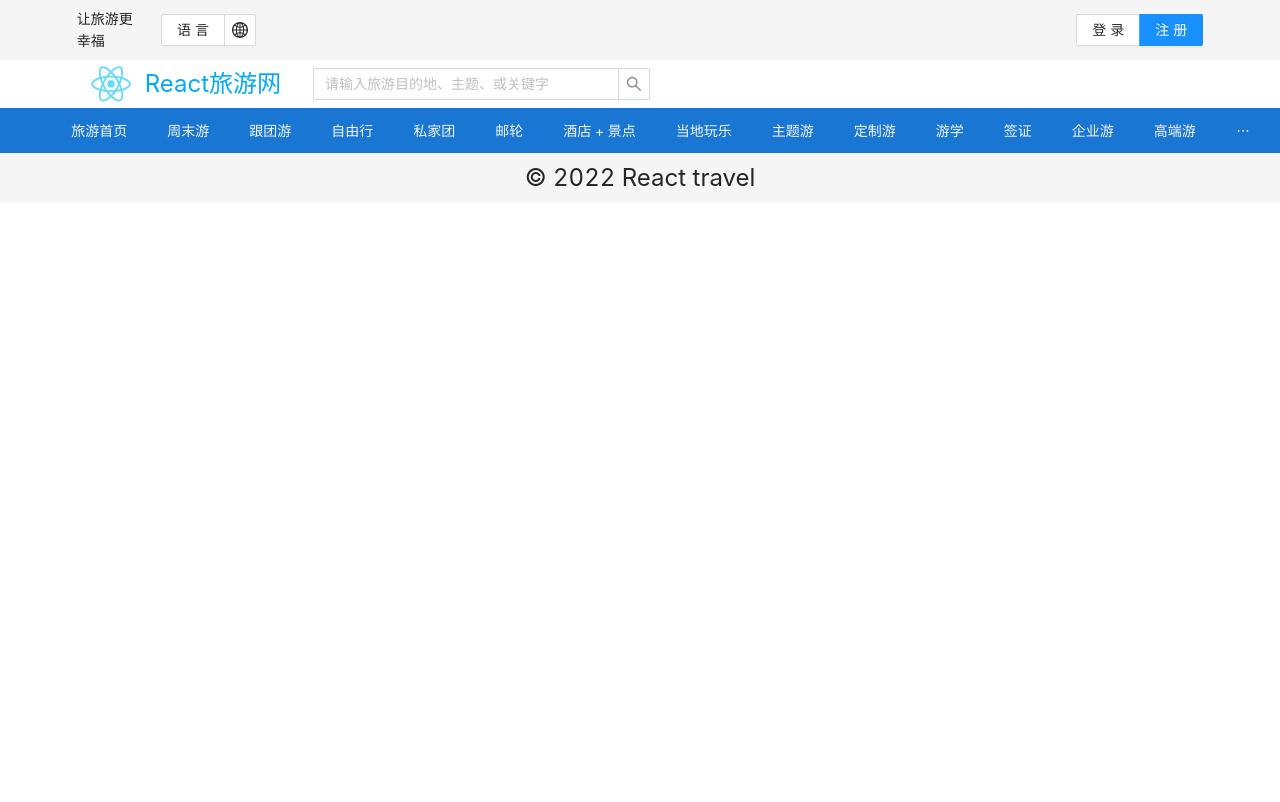
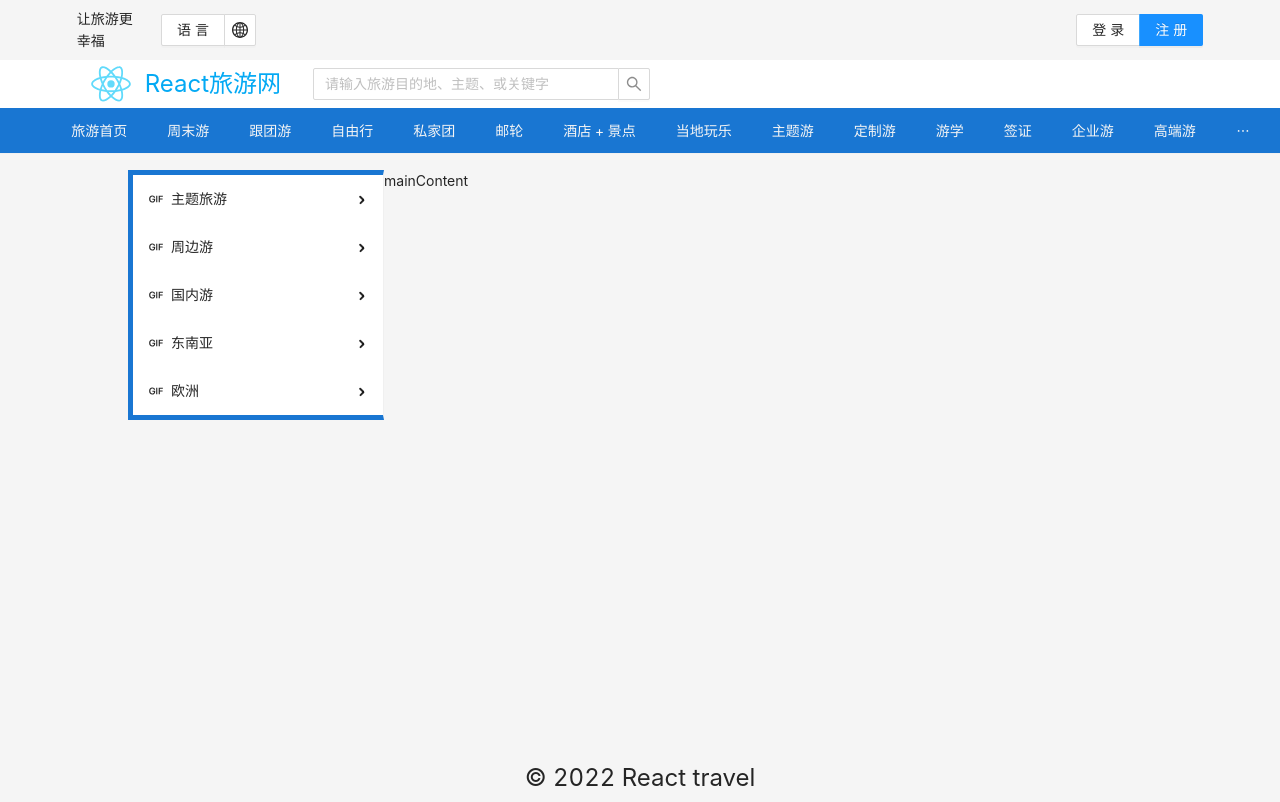
Before and after one commit to Orange-ice/react-travel, a React (Vite) app: page / in a window 1280 px wide. Built offline with nearby package versions, Linux system fonts and the light colour scheme.

Commit message:
sideMenu 部分

```diff
--- a/src/App.tsx
+++ b/src/App.tsx
@@ -1,11 +1,25 @@
 import Header from './components/header';
 import Footer from './components/footer';
+import {Row, Col} from 'antd';
+import SideMenu from './components/sideMenu';
 
 function App() {
 
   return (
     <div>
       <Header/>
+      <div style={{background: '#f5f5f5'}}>
+        <main style={{width: '80%', margin: '0 auto', minHeight: '75vh', paddingTop: 16}}>
+          <Row>
+            <Col span={6}>
+              <SideMenu/>
+            </Col>
+            <Col span={18}>
+              mainContent
+            </Col>
+          </Row>
+        </main>
+      </div>
       <Footer/>
     </div>
   );
--- /dev/null
+++ b/src/components/sideMenu/index.tsx
@@ -0,0 +1,34 @@
+import {sideMenuList} from './mock';
+import {Menu} from 'antd';
+import {GifOutlined} from '@ant-design/icons';
+import s from './sideMenu.module.scss';
+
+const SideMenu = () => {
+
+  const renderTitle = (title: string) => {
+    return (
+      <span>
+        <GifOutlined style={{marginRight: 8}}/>
+        {title}
+      </span>
+    );
+  };
+  return (
+    <Menu mode="vertical" className={s.sideMenu}>
+      {sideMenuList.map(menu => (
+        <Menu.SubMenu key={menu.title} title={renderTitle(menu.title)}>
+          {menu.subMenu.map(subMenu => (
+            <Menu.SubMenu key={subMenu.title} title={renderTitle(subMenu.title)}>
+              {subMenu.subMenu.map(item => (
+                <Menu.Item key={item}>{renderTitle(item)}</Menu.Item>
+              ))}
+            </Menu.SubMenu>
+          ))}
+        </Menu.SubMenu>
+      ))}
+    </Menu>
+  );
+};
+
+
+export default SideMenu;
--- /dev/null
+++ b/src/components/sideMenu/mock.ts
@@ -0,0 +1,132 @@
+export const sideMenuList = [
+  {
+    title: '主题旅游',
+    subMenu: [
+      {
+        title: '爸妈游',
+        subMenu: ['祈福拜佛', '古镇游玩', '桂林山水', '红色之旅'],
+      },
+      {
+        title: '亲子游',
+        subMenu: ['上海迪士尼', '探险体验', '海洋公园', '感受名校'],
+      },
+      {
+        title: '蜜月游',
+        subMenu: ['浪漫海岛', '豪华酒店', '购物血拼', '全球婚礼'],
+      },
+    ],
+  },
+  {
+    title: '周边游',
+    subMenu: [
+      {
+        title: '周边目的地',
+        subMenu: ['杭州', '南京', '苏州', '黄山'],
+      },
+      {
+        title: '热门景点',
+        subMenu: ['普陀山', '千岛湖', '乌镇古镇', '宏村'],
+      },
+    ],
+  },
+  {
+    title: '国内游',
+    subMenu: [
+      {
+        title: '广东',
+        subMenu: ['广州', '深圳', '珠海', '惠州'],
+      },
+      {
+        title: '浙江',
+        subMenu: ['杭州', '普陀山', '千岛湖', '宁波'],
+      },
+      {
+        title: '江苏',
+        subMenu: ['舟山', '乌镇', '干山', '湖州'],
+      },
+    ],
+  },
+  {
+    title: '东南亚',
+    subMenu: [
+      {
+        title: '热门目的地',
+        subMenu: ['新加坡', '巴厘岛', '越南', '柬埔寨'],
+      },
+      {
+        title: '热门景点',
+        subMenu: ['下龙湾', '吴哥窟', '西哈努克', '槟城珍珠岛'],
+      },
+    ],
+  },
+  {
+    title: '欧洲',
+    subMenu: [
+      {
+        title: '热门邮轮航线',
+        subMenu: ['欧洲河轮', '北欧邮轮', '爱琴海邮轮', '英伦三岛'],
+      },
+      {
+        title: '热门景点',
+        subMenu: ['贝加尔湖', '普罗旺斯', '阿尔卑斯', '圣托里尼岛'],
+      },
+      {
+        title: '蜜月游',
+        subMenu: ['极光中心', '俄罗斯远东地区', '英格兰少女峰', '玻璃海滩'],
+      },
+    ],
+  },
+];
+
+/**
+ * 首页推荐产品数据
+ * */
+// 爆款推荐
+export const productList1 = [
+  {
+    id: 1,
+    title:
+      '埃及阿斯旺+卢克索+红海Red Sea+开罗+亚历山大12日跟团游(5钻)·【官方旗舰明星纯玩团】25人封顶|含签证小费全程餐|3晚尼罗河游轮+3晚红海全包度假村+1晚底比斯古都|升级内陆飞机|优质中文导游队伍|七大神庙+赠项目',
+    price: '11990',
+  },
+  {
+    id: 2,
+    title: '摩洛哥撒哈拉沙漠+卡萨布兰卡+马拉喀什+舍夫沙...',
+    price: '13290',
+  },
+  {
+    id: 3,
+    title: '越南胡志明市+美奈+芽庄+河内7日6晚跟团游(4钻)...',
+    price: '4000',
+  },
+  {
+    id: 4,
+    title: '迪拜+阿布扎比6日跟团游(5钻)·【携程国旅纯玩...',
+    price: '7399',
+  },
+  {
+    id: 5,
+    title: '泰国曼谷+芭堤雅6日5晚跟团游(5钻)·【纯玩】『可...',
+    price: '3499',
+  },
+  {
+    id: 6,
+    title: '日本大阪+京都+箱根+东京6日5晚跟团游(4钻)·【浪...',
+    price: '5999',
+  },
+  {
+    id: 7,
+    title: '新加坡+马来西亚6日5晚跟团游(5钻)·【纯玩无购物...',
+    price: '6199',
+  },
+  {
+    id: 8,
+    title: '法国+德国+意大利+瑞士12日跟团游(4钻)·【匠心定...',
+    price: '13699',
+  },
+  {
+    id: 9,
+    title: '印度尼西亚巴厘岛7日5晚私家团(5钻)·A线独栋泳...',
+    price: '5021',
+  },
+];
--- /dev/null
+++ b/src/components/sideMenu/sideMenu.module.scss
@@ -0,0 +1,4 @@
+.sideMenu {
+  width: 256px;
+  border: solid 5px #1976d2;
+}
```
